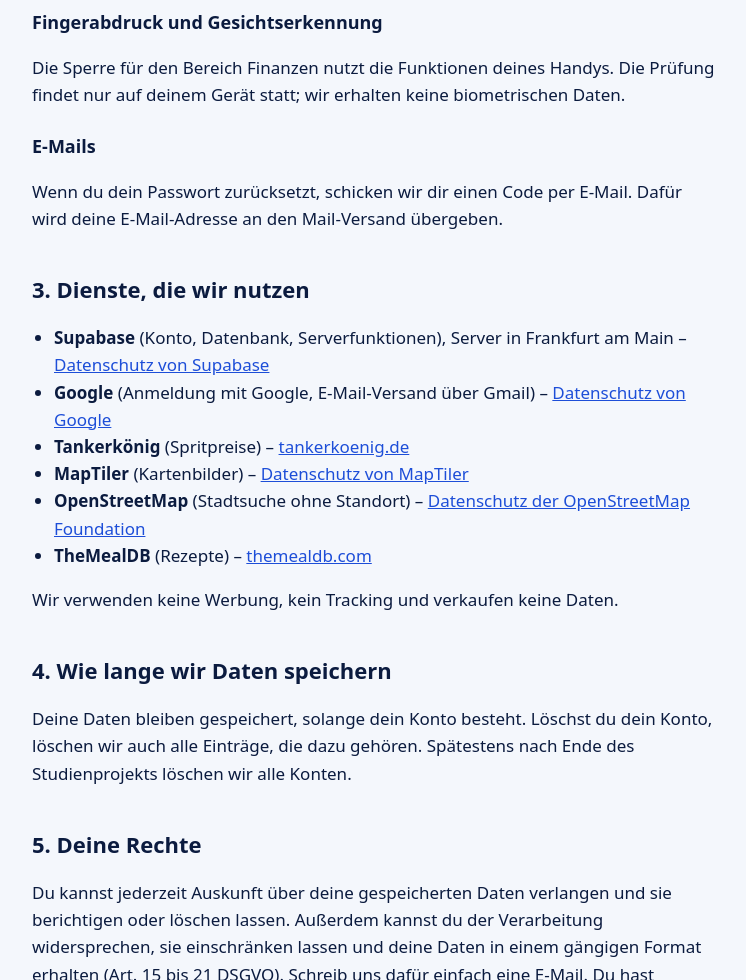
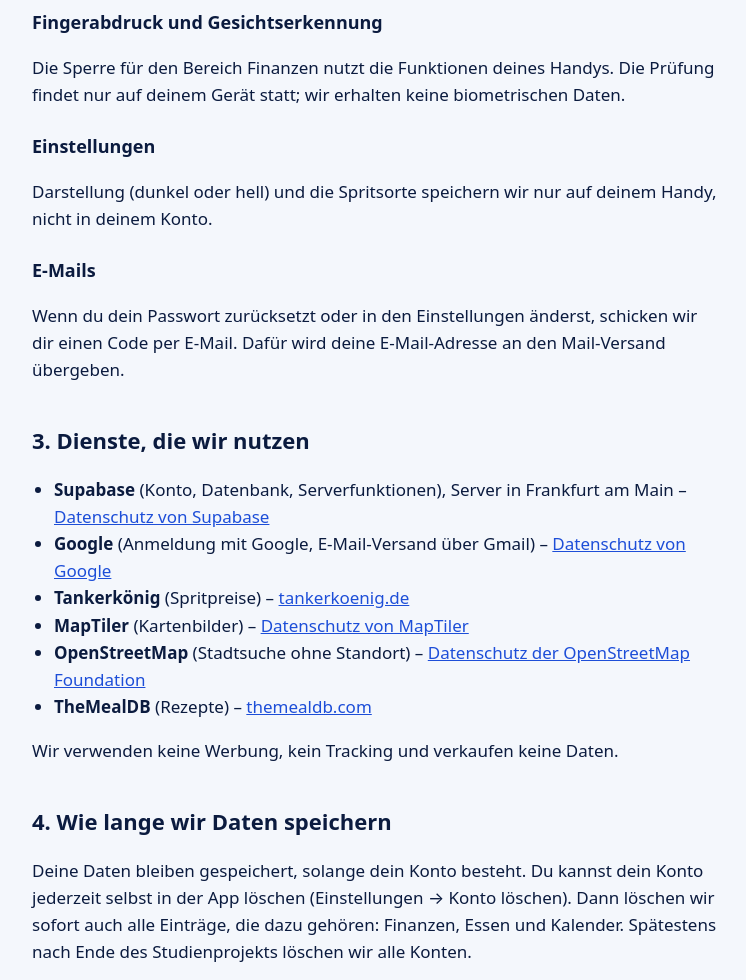
Before and after one commit to josheck-196/orbit-website, a plain HTML site: page datenschutz.html in a window 1280 px wide. Shown: the part 1820-2800 px from the top of the page, without its empty margins (264-1010 px from the left). Drawn offline with Linux system fonts and the light colour scheme.

Commit message:
Add files via upload
Neuer Abschnitt „Einstellungen“: Darstellung und Spritsorte bleiben nur auf dem Handy.

```diff
--- a/datenschutz.html
+++ b/datenschutz.html
@@ -11,7 +11,7 @@
 <main>
   <p class="eyebrow"><a href="index.html">← Orbit</a></p>
   <h1>Datenschutzerklärung</h1>
-  <p class="lead">Stand: 19. November 2026</p>
+  <p class="lead">Stand: 24. November 2026</p>
 
   <p>
     Orbit ist ein Studienprojekt an der DHBW (Kurs TIF24B, Modul „Entwicklung
@@ -97,10 +97,17 @@
     biometrischen Daten.
   </p>
 
+  <h3>Einstellungen</h3>
+  <p>
+    Darstellung (dunkel oder hell) und die Spritsorte speichern wir nur auf
+    deinem Handy, nicht in deinem Konto.
+  </p>
+
   <h3>E-Mails</h3>
   <p>
-    Wenn du dein Passwort zurücksetzt, schicken wir dir einen Code per E-Mail.
-    Dafür wird deine E-Mail-Adresse an den Mail-Versand übergeben.
+    Wenn du dein Passwort zurücksetzt oder in den Einstellungen änderst,
+    schicken wir dir einen Code per E-Mail. Dafür wird deine E-Mail-Adresse an
+    den Mail-Versand übergeben.
   </p>
 
   <h2>3. Dienste, die wir nutzen</h2>
@@ -138,9 +145,11 @@
 
   <h2>4. Wie lange wir Daten speichern</h2>
   <p>
-    Deine Daten bleiben gespeichert, solange dein Konto besteht. Löschst du
-    dein Konto, löschen wir auch alle Einträge, die dazu gehören. Spätestens
-    nach Ende des Studienprojekts löschen wir alle Konten.
+    Deine Daten bleiben gespeichert, solange dein Konto besteht. Du kannst
+    dein Konto jederzeit selbst in der App löschen (Einstellungen → Konto
+    löschen). Dann löschen wir sofort auch alle Einträge, die dazu gehören:
+    Finanzen, Essen und Kalender. Spätestens nach Ende des Studienprojekts
+    löschen wir alle Konten.
   </p>
 
   <h2>5. Deine Rechte</h2>
```
